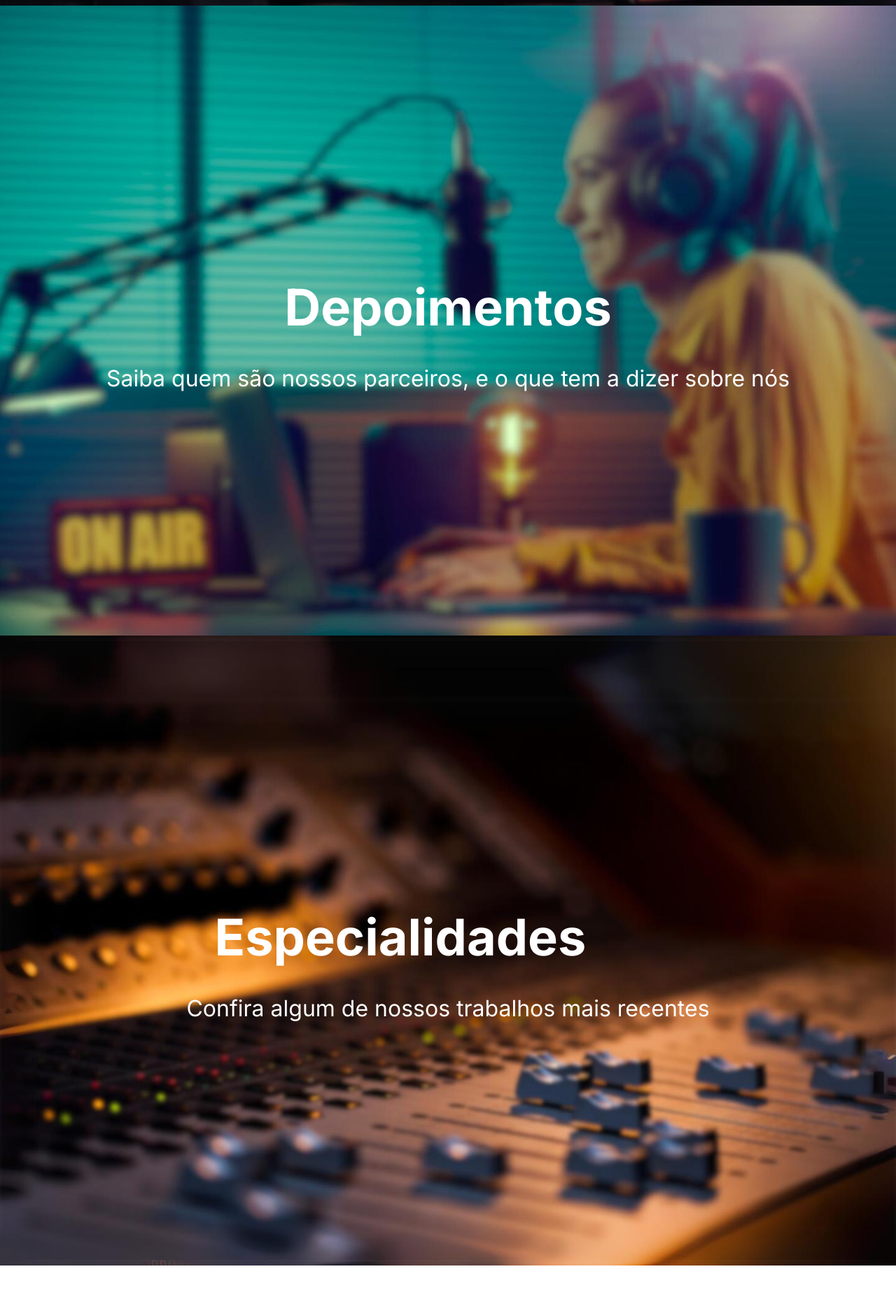
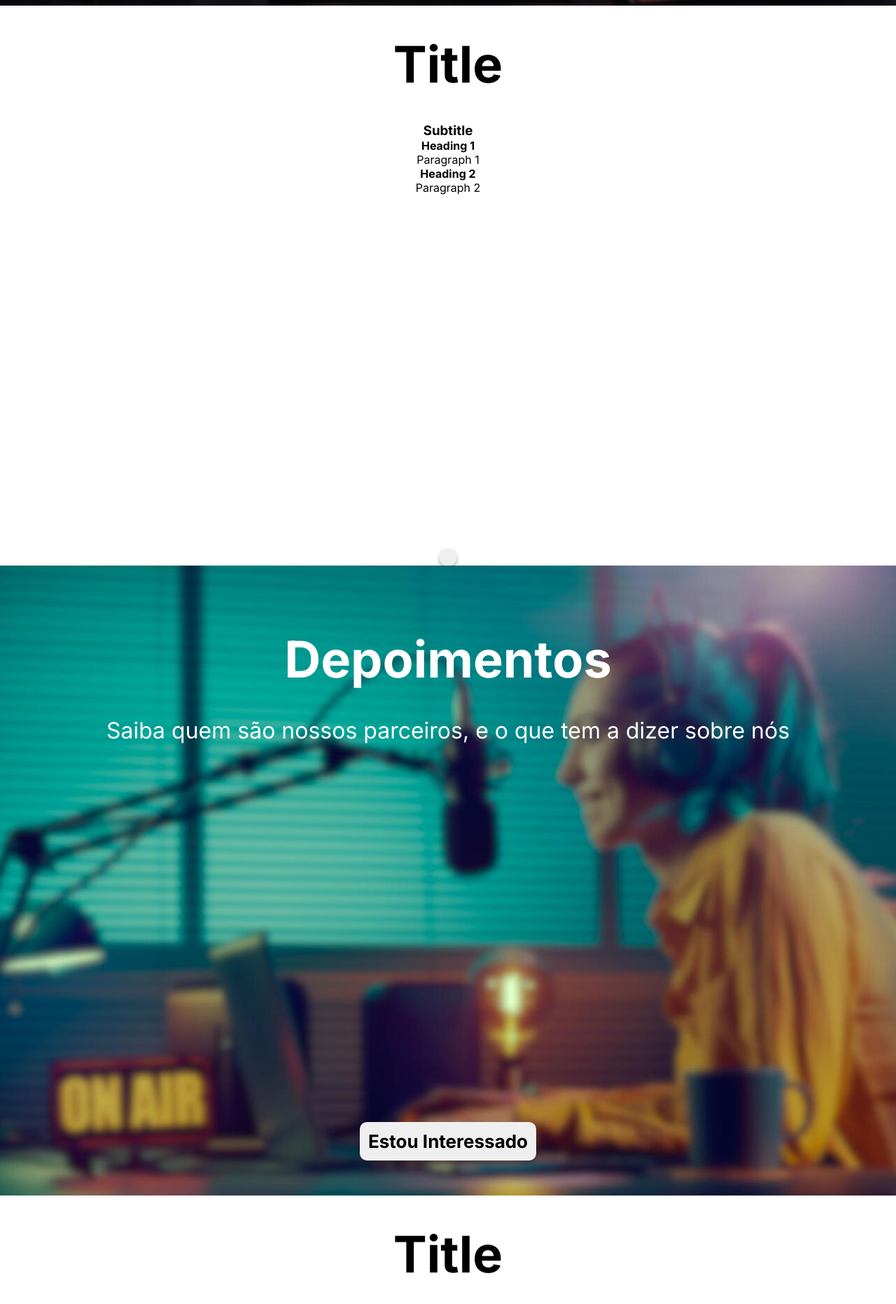
Before and after one commit to LucasJoseArantes/LandingPage-DMVoz, a React (Vite) app: page / in a window 1280 px wide. Shown: the part 892-2755 px from the top of the page at 70% size. Built offline with nearby package versions, Linux system fonts and the light colour scheme.

Commit message:
UPDATE: 3 sections WhatsApp

```diff
--- a/package.json
+++ b/package.json
@@ -16,6 +16,7 @@
     "landingpagedm": "file:",
     "react": "^18.3.1",
     "react-dom": "^18.3.1",
+    "react-floating-whatsapp": "^5.0.8",
     "react-icons": "^5.3.0"
   },
   "devDependencies": {
--- a/src/app.jsx
+++ b/src/app.jsx
@@ -7,6 +7,9 @@ import SectionFAQ from './components/sectionFAQ';
 import SectionContact from './components/sectionContact';
 import SectionCustomer from './components/sectionCustomer';
 import SectionAudio from './components/sectionAudio';
+import SectionUs from './components/sectionUs';
+import SectionCampaign from './components/sectionCampaign';
+import Whatsapp from './components/whatsAppIcon';
 
 
 function App() {
@@ -16,15 +19,20 @@ function App() {
                 <Header />
                 <SectionOne />
             </div>
+            <SectionCampaign />
             <div className='image-container imageCostumer'>
                 <SectionCustomer />
             </div>
+                <SectionUs />
             <div className='image-container imageAudio'>
                 <SectionAudio />
             </div>
-            <SectionFAQ />
+                <SectionFAQ />
+            <div className='image-container imageContact'>
                 <SectionContact />
+            </div>
             <Footer />
+            <Whatsapp />
         </div>
     );
 }
--- a/src/components/sectionAudio.jsx
+++ b/src/components/sectionAudio.jsx
@@ -1,11 +1,13 @@
 import React from 'react';
 import TitleSubtitle from './titleSubtitle';
 import '../styles/sectionAudio.css';
+import Button from './button';
 
 const SectionAudio = () => {
     return (
         <section className='sectionImage sectionAudio'>
             <TitleSubtitle title="Especialidades" subtitle="Confira algum de nossos trabalhos mais recentes" />
+            <Button text="Estou Interessado" />
         </section>
     );
 };
--- /dev/null
+++ b/src/components/sectionCampaign.jsx
@@ -0,0 +1,24 @@
+import React from 'react';
+import Button from './button';
+
+const SectionCampaign = () => {
+    return (
+        <section className='sectionCampaign'>
+            <div>
+                <h2>Title</h2>
+                <h3>Subtitle</h3>
+            </div>
+            <div>
+                <h4>Heading 1</h4>
+                <p>Paragraph 1</p>
+            </div>
+            <div>
+                <h4>Heading 2</h4>
+                <p>Paragraph 2</p>
+            </div>
+            <Button />
+        </section>
+    );
+}
+
+export default SectionCampaign;
--- a/src/components/sectionCustomer.jsx
+++ b/src/components/sectionCustomer.jsx
@@ -1,11 +1,13 @@
 import React from 'react';
 import TitleSubtitle from './titleSubtitle';
 import '../styles/sectionCustomer.css';
+import Button from './button';
 
 const Customer = () => {
     return (
         <section className='sectionImage sectionCustomer'>
             <TitleSubtitle title="Depoimentos" subtitle="Saiba quem são nossos parceiros, e o que tem a dizer sobre nós"/>
+            <Button text="Estou Interessado" />
         </section>
     );
 };
--- /dev/null
+++ b/src/components/sectionUs.jsx
@@ -0,0 +1,24 @@
+import React from 'react';
+import Button from './button';
+
+const SectionUs = () => {
+    return (
+        <section className='sectionUs'>
+            <div>
+                <h2>Title</h2>
+                <h3>Subtitle</h3>
+            </div>
+            <div>
+                <h4>Heading 1</h4>
+                <p>Paragraph 1</p>
+            </div>
+            <div>
+                <h4>Heading 2</h4>
+                <p>Paragraph 2</p>
+            </div>
+            <Button />
+        </section>
+    );
+}
+
+export default SectionUs;
--- /dev/null
+++ b/src/components/whatsAppIcon.jsx
@@ -0,0 +1,9 @@
+import React from 'react'
+import { FloatingWhatsApp } from 'react-floating-whatsapp'
+
+export default function Whatsapp() {
+
+  return (
+      <FloatingWhatsApp phoneNumber='+5534996474732' accountName='DMBot' chatMessage='Olá, como posso te ajudar?' statusMessage='' placeholder='Digite a sua mensagem' allowClickAway={true} allowEsc={true} />
+  )
+}
--- a/src/styles/app.css
+++ b/src/styles/app.css
@@ -16,7 +16,7 @@
 }
 
 
-.sectionOne, .faqSection, .sectionContact, .sectionCustomer {
+.sectionOne, .faqSection, .sectionContact, .sectionCustomer, .sectionAudio, .sectionUs, .sectionCampaign {
     display: flex;
     justify-content: center;
     align-items: center;
--- a/src/styles/sectionContact.css
+++ b/src/styles/sectionContact.css
@@ -1,4 +1,9 @@
-.sectionContact {
+/* .sectionContact {
+    background: url('/src/assets/images/sectionContact/contactBdg.png') no-repeat center center;
+    background-size: cover;
+} */
+
+.imageContact {
     background: url('/src/assets/images/sectionContact/contactBdg.png') no-repeat center center;
     background-size: cover;
 }
```
Also changed, not shown: src/assets/images/sectionContact/contactBgdExtended.png (added), src/styles/sectionCampaign.css (added), src/styles/sectionUs.css (added), 1 other file (tests, documents, lock files or other folders).
